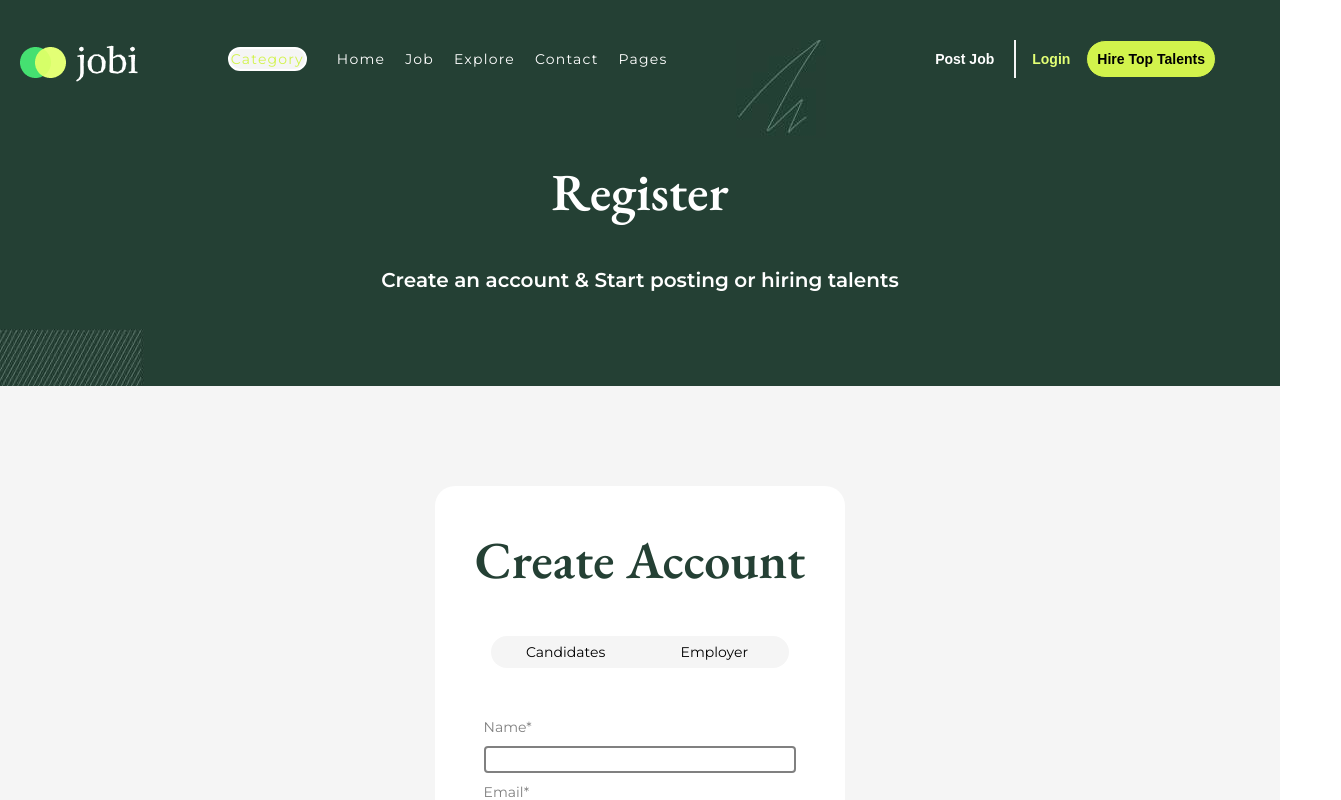
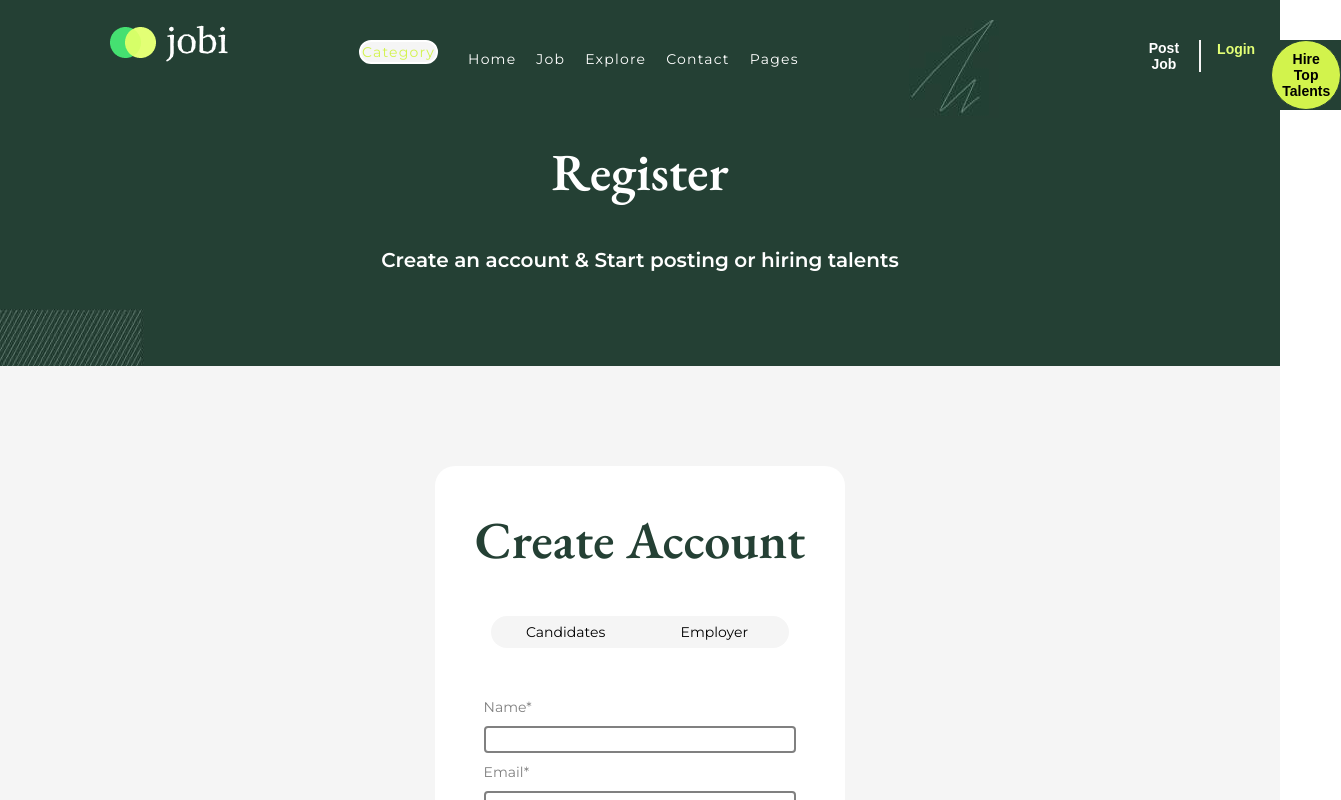
Before and after one commit to rodgersajb/jobi, a React (Vite) app: page /register in a window 1280 px wide. Shown: the top 800 px of the page, 1341 px wide, since content can reach past the window. Built offline with nearby package versions, Linux system fonts and the light colour scheme; no server answers.

Commit message:
created navBar that will be used for all pages except for Homepage, completed styling

```diff
--- a/src/App.jsx
+++ b/src/App.jsx
@@ -1,6 +1,7 @@
 import "./styles/sass/styles.scss";
 import Home from "./Components/Homepage/Home";
 import Register from "./Components/Register";
+import AboutPage from "./Components/AboutPage/AboutPage"
 import { AuthProvider } from "./Contexts/AuthContext";
 import { BrowserRouter as Router, Routes, Route, Link } from "react-router-dom";
 
@@ -11,6 +12,7 @@ function App() {
         <Router>
           <Routes>
             <Route exact path="/" element={<Home />} />
+            <Route path="/about" element={<AboutPage />} />
 
             <Route path="/register" element={<Register />} />
           </Routes>
--- /dev/null
+++ b/src/Components/AboutPage/AboutPage.jsx
@@ -0,0 +1,13 @@
+import Navbar from "../Navbar";
+
+const About = () => {
+  return (
+    <>
+      <div className="about">
+        <Navbar />
+      </div>
+    </>
+  );
+};
+
+export default About;
--- /dev/null
+++ b/src/Components/Navbar.jsx
@@ -0,0 +1,31 @@
+import { Link } from "react-router-dom";
+
+const Navbar = () => {
+  return (
+    <>
+      <nav className="pages">
+        <div className="flex-container pages">
+          <img src="src/assets/jobiLogoDark.png" alt="jobi logo" />
+          <ul className="pages">
+            <li>Category</li>
+            <li>
+              <Link to="/">Home</Link>
+            </li>
+            <li>Job</li>
+            <li>Explore</li>
+            <li>Contact</li>
+            <li>Pages</li>
+          </ul>
+          <img src="src/assets/register-squiggle.jpg" alt="a swirly design" />
+          <div className="buttons pages">
+            <button>Post Job</button>
+            <button>Login</button>
+            <button>Hire Top Talents</button>
+          </div>
+        </div>
+      </nav>
+    </>
+  );
+};
+
+export default Navbar;
--- a/src/Components/Register.jsx
+++ b/src/Components/Register.jsx
@@ -1,32 +1,13 @@
 import Footer from "./Footer";
 import RegisterForm from "./RegisterForm";
-import { Link } from "react-router-dom";
+import Navbar from "./Navbar";
 
 const Register = () => {
   return (
     <>
       <div className="register">
-        <nav>
-          <div className="flex-container">
-            <img src="src/assets/jobiLogoDark.png" alt="jobi logo" />
-            <ul>
-              <li>Category</li>
-              <li>
-                <Link to="/">Home</Link>
-              </li>
-              <li>Job</li>
-              <li>Explore</li>
-              <li>Contact</li>
-              <li>Pages</li>
-            </ul>
-            <img src="src/assets/register-squiggle.jpg" alt="a swirly design" />
-            <div className="buttons">
-              <button>Post Job</button>
-              <button>Login</button>
-              <button>Hire Top Talents</button>
-            </div>
-          </div>
-        </nav>
+        <Navbar />
+
         <div className="content-container">
           <h2>Register</h2>
           <h5>Create an account & Start posting or hiring talents</h5>
--- a/src/styles/sass/partials/_baseStyles.scss
+++ b/src/styles/sass/partials/_baseStyles.scss
@@ -54,9 +54,6 @@ h2 {
   font-size: 7rem;
 }
 
-
-
-
 .inputs {
   display: flex;
   flex-direction: column;
@@ -79,5 +76,75 @@ h2 {
     border-radius: 0.4rem;
     padding: 0.6rem;
   }
+}
 
+.pages {
+  width: 100%;
+  max-width: 2080px;
+
+  background: $registerGreen;
+  .flex-container {
+    justify-content: space-between;
+    align-items: flex-start;
+    margin: 0;
+
+    width: 95%;
+
+    ul {
+      display: flex;
+
+      li:first-child {
+        color: $lime;
+        background: $lightgrey;
+        border-radius: 4rem;
+        border: 2px solid #fff;
+        padding: 0.1rem;
+        margin: 0 1rem 0 0;
       }
+      li {
+        color: #fff;
+        a {
+          color: #fff;
+        }
+      }
+    }
+    img {
+      padding: 0 9rem;
+    }
+  }
+  .buttons {
+    display: flex;
+    gap: 1rem;
+    font-family: $heading2;
+    justify-content: space-between;
+
+
+    button {
+      font-size: 1.4rem;
+      font-weight: 600;
+    }
+    button:nth-child(1) {
+      outline: none;
+      border: none;
+      background: none;
+      color: #fff;
+      border-right: 2px solid $lightgrey;
+      padding: 0 2rem 0 6rem;
+    }
+    button:nth-child(2) {
+      outline: none;
+      border: none;
+      background: none;
+      color: $lightLime;
+    }
+    button:nth-child(3) {
+      outline: none;
+      color: black;
+      border: none;
+      background: $lime;
+      padding: 1rem;
+      border: 1px solid $registerGreen;
+      border-radius: 4rem;
+    }
+  }
+}
--- a/src/styles/sass/partials/_register.scss
+++ b/src/styles/sass/partials/_register.scss
@@ -1,14 +1,17 @@
 .register {
   max-width: 2080px;
-  nav {
+  .pages {
     width: 100%;
 
     background: $registerGreen;
-    .flex-container {
+    .flex-container .pages {
       justify-content: space-between;
       align-items: flex-start;
       margin-top: 2rem;
       width: 95%;
+      .pages {
+
+
       li:first-child {
         color: $lime;
         background: $lightgrey;
@@ -23,7 +26,8 @@
           color: #fff;
         }
       }
-      .buttons {
+    }
+      .buttons pages {
         display: flex;
         gap: 1rem;
         font-family: $heading2;
--- a/src/styles/sass/styles.css
+++ b/src/styles/sass/styles.css
@@ -76,6 +76,71 @@ h2 {
   border: 2px solid grey;
   border-radius: 0.4rem;
   padding: 0.6rem;
+}
+
+.pages {
+  width: 100%;
+  max-width: 2080px;
+  background: #244034;
+}
+.pages .flex-container {
+  justify-content: space-between;
+  align-items: flex-start;
+  margin: 0;
+  width: 95%;
+}
+.pages .flex-container ul {
+  display: flex;
+}
+.pages .flex-container ul li:first-child {
+  color: #D2F34C;
+  background: #f5f5f5;
+  border-radius: 4rem;
+  border: 2px solid #fff;
+  padding: 0.1rem;
+  margin: 0 1rem 0 0;
+}
+.pages .flex-container ul li {
+  color: #fff;
+}
+.pages .flex-container ul li a {
+  color: #fff;
+}
+.pages .flex-container img {
+  padding: 0 9rem;
+}
+.pages .buttons {
+  display: flex;
+  gap: 1rem;
+  font-family: "Montserrat", sans-serif;
+  justify-content: space-between;
+}
+.pages .buttons button {
+  font-size: 1.4rem;
+  font-weight: 600;
+}
+.pages .buttons button:nth-child(1) {
+  outline: none;
+  border: none;
+  background: none;
+  color: #fff;
+  border-right: 2px solid #f5f5f5;
+  padding: 0 2rem 0 6rem;
+}
+.pages .buttons button:nth-child(2) {
+  outline: none;
+  border: none;
+  background: none;
+  color: #e3ff75;
+}
+.pages .buttons button:nth-child(3) {
+  outline: none;
+  color: black;
+  border: none;
+  background: #D2F34C;
+  padding: 1rem;
+  border: 1px solid #244034;
+  border-radius: 4rem;
 }
 
 html {
@@ -769,17 +834,17 @@ footer .footer .socials span {
 .register {
   max-width: 2080px;
 }
-.register nav {
+.register .pages {
   width: 100%;
   background: #244034;
 }
-.register nav .flex-container {
+.register .pages .flex-container .pages {
   justify-content: space-between;
   align-items: flex-start;
   margin-top: 2rem;
   width: 95%;
 }
-.register nav .flex-container li:first-child {
+.register .pages .flex-container .pages .pages li:first-child {
   color: #D2F34C;
   background: #f5f5f5;
   border-radius: 4rem;
@@ -787,22 +852,22 @@ footer .footer .socials span {
   padding: 0.1rem;
   margin: 0 1rem 0 0;
 }
-.register nav .flex-container li {
+.register .pages .flex-container .pages .pages li {
   color: #fff;
 }
-.register nav .flex-container li a {
+.register .pages .flex-container .pages .pages li a {
   color: #fff;
 }
-.register nav .flex-container .buttons {
+.register .pages .flex-container .pages .buttons pages {
   display: flex;
   gap: 1rem;
   font-family: "Montserrat", sans-serif;
 }
-.register nav .flex-container .buttons button {
+.register .pages .flex-container .pages .buttons pages button {
   font-size: 1.4rem;
   font-weight: 600;
 }
-.register nav .flex-container .buttons button:nth-child(1) {
+.register .pages .flex-container .pages .buttons pages button:nth-child(1) {
   outline: none;
   border: none;
   background: none;
@@ -810,13 +875,13 @@ footer .footer .socials span {
   border-right: 2px solid #f5f5f5;
   padding: 0 2rem 0 6rem;
 }
-.register nav .flex-container .buttons button:nth-child(2) {
+.register .pages .flex-container .pages .buttons pages button:nth-child(2) {
   outline: none;
   border: none;
   background: none;
   color: #e3ff75;
 }
-.register nav .flex-container .buttons button:nth-child(3) {
+.register .pages .flex-container .pages .buttons pages button:nth-child(3) {
   outline: none;
   color: black;
   border: none;
```
Also changed, not shown: 1 other file (tests, documents, lock files or other folders). Lines whose indentation alone changed are shown as unchanged.
